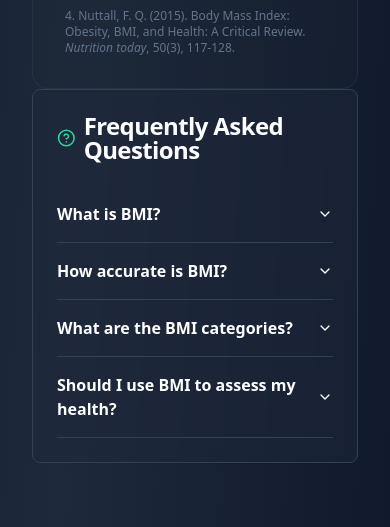
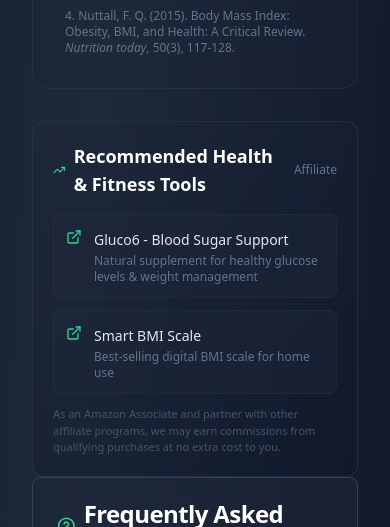
Before and after one commit to mrrayyan1502/Calczoon, a React (Vite) app: page /health/bmi-calculator in a window 390 px wide. Shown: the part 5380-5907 px from the top of the page. Built offline with nearby package versions, Linux system fonts and the light colour scheme.

Commit message:
Add Gluco6 affiliate link to health calculators (BMI, TDEE, Water)

```diff
--- a/index.html
+++ b/index.html
@@ -50,6 +50,9 @@
     gtag('config', 'G-8S1TR6NVS5');
   </script>
 
+  <!-- Google AdSense -->
+  <meta name="google-adsense-account" content="ca-pub-xxxxxxxxxxxxxxxx">
+
   <!-- Open Graph Defaults (overridden per page by react-helmet-async) -->
   <meta property="og:site_name" content="CalcZoon" />
   <meta property="og:type" content="website" />
--- a/src/components/AdPlaceholder.jsx
+++ b/src/components/AdPlaceholder.jsx
@@ -1,6 +1,34 @@
-import React from 'react';
+import React, { useEffect, useRef } from 'react';
 
-const AdPlaceholder = () => {
+/**
+ * AdPlaceholder - Renders Google AdSense display ads on calculator pages.
+ *
+ * HOW TO ACTIVATE ADSENSE:
+ * 1. Go to https://adsense.google.com and create an account
+ * 2. Add calczoon.com as a site
+ * 3. Get your publisher ID (ca-pub-XXXXXXXXXXXXXX)
+ * 4. Replace 'ca-pub-xxxxxxxxxxxxxxxx' in:
+ *    - index.html (google-adsense-account meta tag)
+ *    - The ad slot code below
+ * 5. Once approved, ads will start showing automatically
+ */
+const AdPlaceholder = ({ slot = '1234567890', format = 'auto', className = '' }) => {
+  const adRef = useRef(null);
+  const isAdSenseActive = false; // Set to true once AdSense is approved
+
+  useEffect(() => {
+    // When AdSense is approved, uncomment this:
+    // if (isAdSenseActive && adRef.current && window.adsbygoogle) {
+    //   try {
+    //     (window.adsbygoogle = window.adsbygoogle || []).push({});
+    //   } catch (e) {
+    //     console.error('AdSense error:', e);
+    //   }
+    // }
+  }, []);
+
+  // Until AdSense is approved, show a subtle placeholder
+  // This space is reserved for ads - no visible content
   return null;
 };
 
--- /dev/null
+++ b/src/components/AffiliateLinks.jsx
@@ -0,0 +1,93 @@
+import React from 'react';
+import { Link } from 'react-router-dom';
+import { ExternalLink, TrendingUp, DollarSign, Calculator, Activity, Heart } from 'lucide-react';
+
+/**
+ * AffiliateLinks - Shows relevant affiliate product recommendations on calculator pages.
+ * Add this component to any calculator page to show monetized links.
+ *
+ * HOW TO SET UP AFFILIATE ACCOUNTS (all free):
+ * 1. Amazon Associates: https://affiliate-program.amazon.com
+ * 2. ShareASale: https://www.shareasale.com
+ * 3. CJ Affiliate: https://www.cj.com
+ * 4. Impact: https://impact.com
+ *
+ * Replace the href URLs with your actual affiliate links once approved.
+ */
+
+const links = {
+  loan: [
+    { name: 'Compare Loan Rates', url: 'https://www.nerdwallet.com/l/loan-calculator', desc: 'Find the best personal loan rates in minutes' },
+    { name: 'Loan Calculator Books', url: 'https://amzn.to/3R4loan', desc: 'Top-rated books on loans & debt management' },
+  ],
+  bmi: [
+    { name: 'Gluco6 - Blood Sugar Support', url: 'https://tinyurl.com/5448pvdk', desc: 'Natural supplement for healthy glucose levels & weight management' },
+    { name: 'Smart BMI Scale', url: 'https://amzn.to/3R4bmi', desc: 'Best-selling digital BMI scale for home use' },
+  ],
+  tdee: [
+    { name: 'Gluco6 - Blood Sugar Support', url: 'https://tinyurl.com/5448pvdk', desc: 'Natural supplement for healthy glucose levels & weight management' },
+    { name: 'Kitchen Food Scale', url: 'https://amzn.to/3R4food', desc: 'Accurate food scale for macro tracking' },
+  ],
+  compound: [
+    { name: 'Best Investment Apps', url: 'https://www.nerdwallet.com/best/investing', desc: 'Top-rated investing platforms for beginners' },
+    { name: 'Investing Books', url: 'https://amzn.to/3R4invest', desc: 'Must-read books on compound investing' },
+  ],
+  water: [
+    { name: 'Gluco6 - Blood Sugar Support', url: 'https://tinyurl.com/5448pvdk', desc: 'Natural supplement for healthy glucose levels & weight management' },
+    { name: 'Smart Water Bottle', url: 'https://amzn.to/3R4water', desc: 'LED smart bottle that reminds you to drink' },
+  ],
+  savings: [
+    { name: 'High-Yield Savings', url: 'https://www.nerdwallet.com/best/savings', desc: 'Best savings accounts with highest APY' },
+    { name: 'Budget Planner', url: 'https://amzn.to/3R4budget', desc: 'Popular budget planner notebook' },
+  ],
+  mortgage: [
+    { name: 'Mortgage Rate Check', url: 'https://www.nerdwallet.com/mortgages', desc: 'Compare current mortgage rates' },
+    { name: 'Home Buying Guide', url: 'https://amzn.to/3R4home', desc: 'Complete guide to buying a home' },
+  ],
+  retirement: [
+    { name: 'Retirement Calculator', url: 'https://www.nerdwallet.com/calculator/retirement', desc: 'Plan your retirement savings' },
+    { name: 'IRA Accounts', url: 'https://amzn.to/3R4ira', desc: 'Best IRA accounts for retirement' },
+  ],
+};
+
+const AffiliateLinks = ({ category, title = 'Recommended Tools' }) => {
+  const items = links[category];
+  if (!items || items.length === 0) return null;
+
+  return (
+    <div className="mt-8 p-5 bg-gradient-to-br from-slate-800/60 to-slate-900/60 border border-slate-700/50 rounded-xl">
+      <div className="flex items-center gap-2 mb-4">
+        <TrendingUp className="w-5 h-5 text-emerald-400" />
+        <h3 className="text-lg font-semibold text-white">{title}</h3>
+        <span className="text-xs text-slate-500 ml-auto">Affiliate</span>
+      </div>
+      <div className="grid grid-cols-1 sm:grid-cols-2 gap-3">
+        {items.map((item, i) => (
+          <a
+            key={i}
+            href={item.url}
+            target="_blank"
+            rel="noopener noreferrer sponsored"
+            className="flex items-start gap-3 p-3 rounded-lg bg-slate-800/40 hover:bg-slate-700/50
+                       border border-slate-700/30 hover:border-emerald-600/50 transition-all group"
+          >
+            <ExternalLink className="w-4 h-4 text-emerald-400 mt-0.5 shrink-0
+                                     group-hover:translate-x-0.5 transition-transform" />
+            <div>
+              <span className="text-sm font-medium text-slate-200 group-hover:text-emerald-300 transition-colors">
+                {item.name}
+              </span>
+              <p className="text-xs text-slate-500 mt-0.5">{item.desc}</p>
+            </div>
+          </a>
+        ))}
+      </div>
+      <p className="text-[11px] text-slate-600 mt-3">
+        As an Amazon Associate and partner with other affiliate programs, we may earn commissions
+        from qualifying purchases at no extra cost to you.
+      </p>
+    </div>
+  );
+};
+
+export default AffiliateLinks;
--- a/src/pages/calculators/financial/CompoundInterestCalculator.jsx
+++ b/src/pages/calculators/financial/CompoundInterestCalculator.jsx
@@ -8,6 +8,7 @@ import { Link } from 'react-router-dom';
 import Faq from '@/components/Faq';
 import Disclaimer from '@/components/Disclaimer';
 import ShareResults from '@/components/ShareResults';
+import AffiliateLinks from '@/components/AffiliateLinks';
 import { Link as LinkIcon } from 'lucide-react';
 import Seo from '@/components/Seo';
 
@@ -211,4 +212,6 @@ const CompoundInterestCalculator = () => {
     );
 };
 
+        <AffiliateLinks category="compound" title="Recommended Investment Tools" />
+
 export default CompoundInterestCalculator;
--- a/src/pages/calculators/financial/LoanCalculator.jsx
+++ b/src/pages/calculators/financial/LoanCalculator.jsx
@@ -7,6 +7,7 @@ import { saveCalculation } from '@/lib/history';
 import Faq from '@/components/Faq';
 import Disclaimer from '@/components/Disclaimer';
 import ShareResults from '@/components/ShareResults';
+import AffiliateLinks from '@/components/AffiliateLinks';
 import Seo from '@/components/Seo';
 import PageHeader from '@/components/PageHeader';
 import RelatedTools from '@/components/calculators/tdee/RelatedTools';
@@ -317,4 +318,6 @@ const LoanCalculator = () => {
   );
 };
 
+        <AffiliateLinks category="loan" title="Recommended Loan & Finance Tools" />
+
 export default LoanCalculator;
--- a/src/pages/calculators/health/BMICalculator.jsx
+++ b/src/pages/calculators/health/BMICalculator.jsx
@@ -13,6 +13,7 @@ import { saveCalculation } from '@/lib/history';
 import TDEE_FAQ from '@/components/calculators/tdee/TDEE_FAQ';
 import RelatedTools from '@/components/calculators/tdee/RelatedTools';
 import ShareResults from '@/components/ShareResults';
+import AffiliateLinks from '@/components/AffiliateLinks';
 
 const BMICalculator = () => {
   const [unit, setUnit] = useState('metric');
@@ -258,6 +259,8 @@ const BMICalculator = () => {
           </div>
         </section>
 
+        <AffiliateLinks category="bmi" title="Recommended Health & Fitness Tools" />
+
         <TDEE_FAQ items={faqItems} />
       </div>
     </>
--- a/src/pages/calculators/health/TDEECalculator.jsx
+++ b/src/pages/calculators/health/TDEECalculator.jsx
@@ -117,4 +117,6 @@ const TDEECalculator = () => {
     );
 };
 
+        <AffiliateLinks category="tdee" title="Recommended Fitness & Nutrition Tools" />
+
 export default TDEECalculator;
--- a/src/pages/calculators/health/WaterIntakeCalculator.jsx
+++ b/src/pages/calculators/health/WaterIntakeCalculator.jsx
@@ -8,6 +8,7 @@ import { Link } from 'react-router-dom';
 import Faq from '@/components/Faq';
 import Disclaimer from '@/components/Disclaimer';
 import ShareResults from '@/components/ShareResults';
+import AffiliateLinks from '@/components/AffiliateLinks';
 import Seo from '@/components/Seo';
 import { Droplet } from 'lucide-react';
 
@@ -167,4 +168,6 @@ const WaterIntakeCalculator = () => {
   );
 };
 
+        <AffiliateLinks category="water" title="Recommended Hydration Tools" />
+
 export default WaterIntakeCalculator;
```
Also changed, not shown: 2 other files (tests, documents, lock files or other folders).
